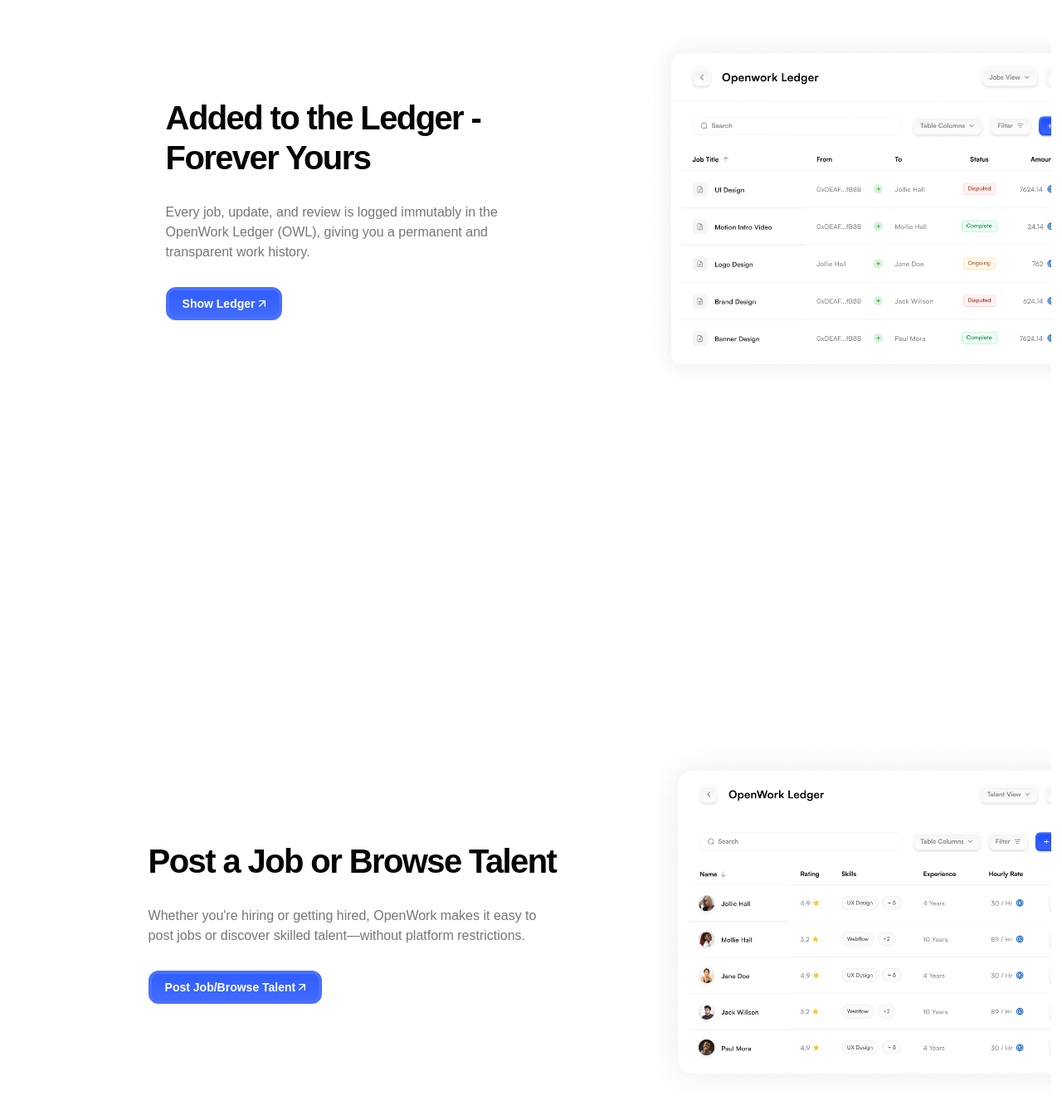
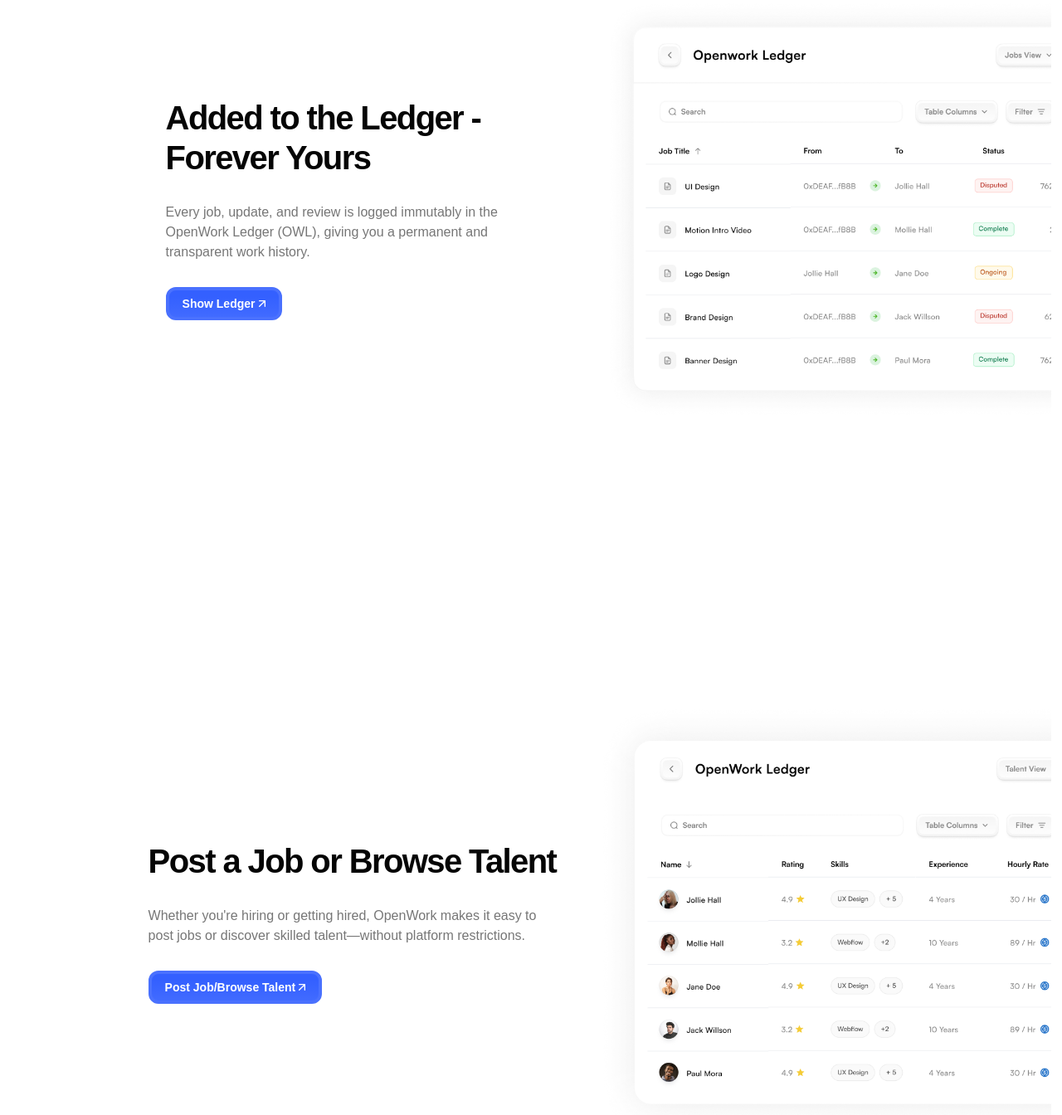
Before and after one commit to jeevithdharanish/OpenWork-pro, a React (Vite) app: page / in a window 1280 px wide. Shown: the part 1840-3184 px from the top of the page at 83% size. Built offline with nearby package versions, Linux system fonts and the light colour scheme.

Commit message:
fixed-two ledgers size increase

```diff
--- a/src/pages/LandingPage/components/LedgerSection/LedgerSection.css
+++ b/src/pages/LandingPage/components/LedgerSection/LedgerSection.css
@@ -50,10 +50,12 @@
   justify-content: center;
 }
 
-.openwork-ledger-image {
-  width: 200%;
+.lp-3-section .openwork-ledger-image {
+  width: 140%;
   height: auto;
   object-fit: contain;
+  image-rendering: -webkit-optimize-contrast;
+  image-rendering: crisp-edges;
 }
 
 /* Desktop only: scale up the ledger image without affecting layout */
--- a/src/pages/LandingPage/components/PostJobSection/PostJobSection.css
+++ b/src/pages/LandingPage/components/PostJobSection/PostJobSection.css
@@ -13,14 +13,13 @@
 
 }
 
-.openwork-ledger-image {
-
-  width: 120%;
+.lp-4-section .openwork-ledger-image {
+  width: 144%;
   height: auto;
-
-  /* This ensures the image scales correctly without stretching/squishing */
   object-fit: contain;
-  transition: transform 0.25s ease; /* animate move */
+  image-rendering: -webkit-optimize-contrast;
+  image-rendering: crisp-edges;
+  transition: transform 0.25s ease;
 }
 
 .lp-4-container {
```
